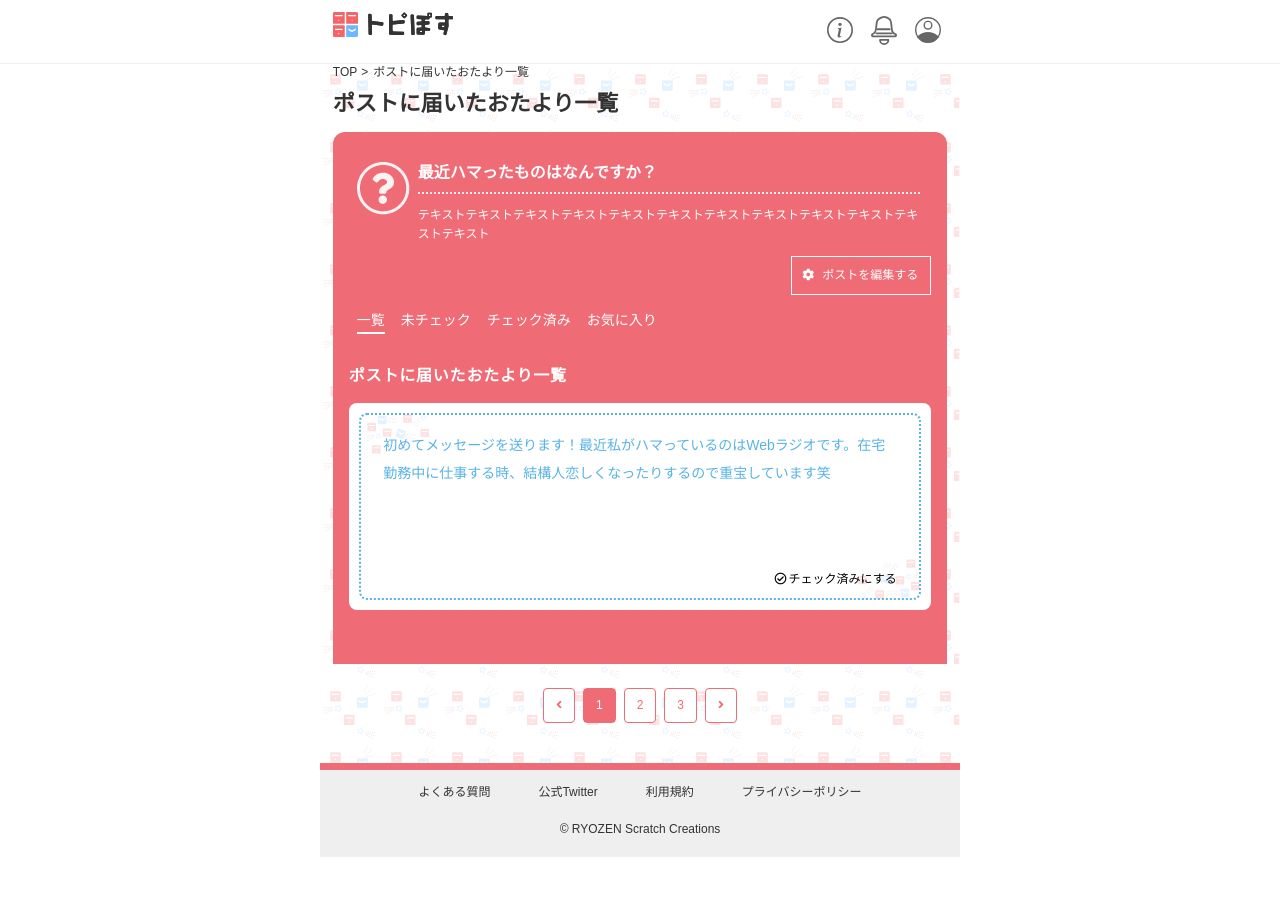
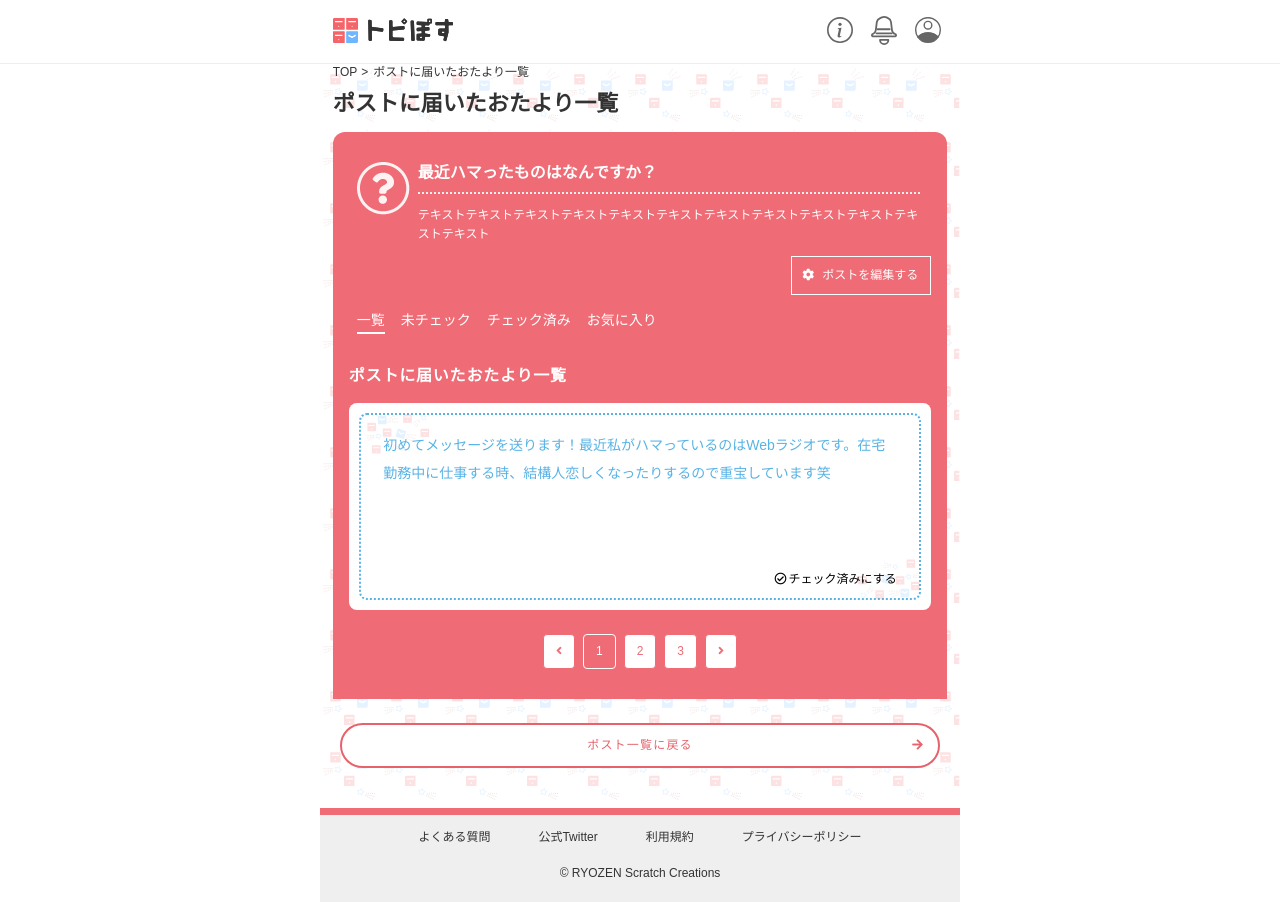
Before and after one commit to key0423/topiposu_namuru, a website: page message_list.html in a window 1280 px wide. Before the commit the page ends 857 px from the top, so only its background shows below. Drawn offline with nearby package versions, Linux system fonts and the light colour scheme.

Commit message:
修正しました・・・

```diff
--- a/message_list.html
+++ b/message_list.html
@@ -14,7 +14,7 @@
 <body>
   <header class="l_header">
     <div class="l_header_inner">
-      <div class="flex_side">
+      <div class="flex_side header_side">
         <div class="header_left">
           <div class="logo">
             <img src="img/logo.svg" alt="トピぽす">
@@ -88,9 +88,6 @@
               </div>
             </div>
             <!-- ここまでループ -->
-
-          </div><!-- ./l_mailbox u_mailbox -->
-        </div><!-- ./mailbox_blc -->
           <!-- ページャーここ -->
           <ul class="pagenation">
             <li class="page"><a href="#"><i class="fas fa-angle-left"></i></a></li>
@@ -99,6 +96,10 @@
             <li class="page"><a href="/topics?page=3">3</a></li>
             <li class="page"><a href="#"><i class="fas fa-angle-right"></i></a></li>
           </ul>
+          </div><!-- ./l_mailbox u_mailbox -->
+        </div><!-- ./mailbox_blc -->
+        <p class="link_btn"><a class="link_btn_white link_icon_right" href="#">ポスト一覧に戻る<span class="position_right"><i class="fas fa-arrow-right"></i></span></a>
+        </p>
       </div>
     </div>
   </main>
--- a/scss/foundation/_object.scss
+++ b/scss/foundation/_object.scss
@@ -272,10 +272,8 @@ footer
 .pagenation {
   display: flex;
   justify-content: center;
+  align-items: center;
   .page {
-    border: 1px solid $color_mailbox;
-    background: #ffffff;
-    border-radius: 4px;
     margin-right: 8px;
     &:last-child {
       margin-right: 0;
@@ -283,18 +281,32 @@ footer
     a {
       display: inline-block;
       color: $color_mailbox;
+      background: $white;
       padding: 8px 12px;
+      border: 1px solid $color_mailbox;
+      border-radius: 4px;
       text-decoration: none;
     }
   }
   .page.active {
     a {
-      color: #ffffff;
+      color: $white;
       background-color: $color_mailbox;
     }
   }
 }
 
+.mailbox{
+  .pagenation {
+    .page.active {
+      a {
+        color: $white;
+        background-color: $color_mailbox;
+        border: solid 1px $white;
+      }
+    }
+  }
+}
 /*==============================
 パーツ関係(ボタン・アイコン)
 ==============================*/
```
Also changed, not shown: mypage.html (+1 -1 lines), css/app.css. Lines whose indentation alone changed are shown as unchanged.
